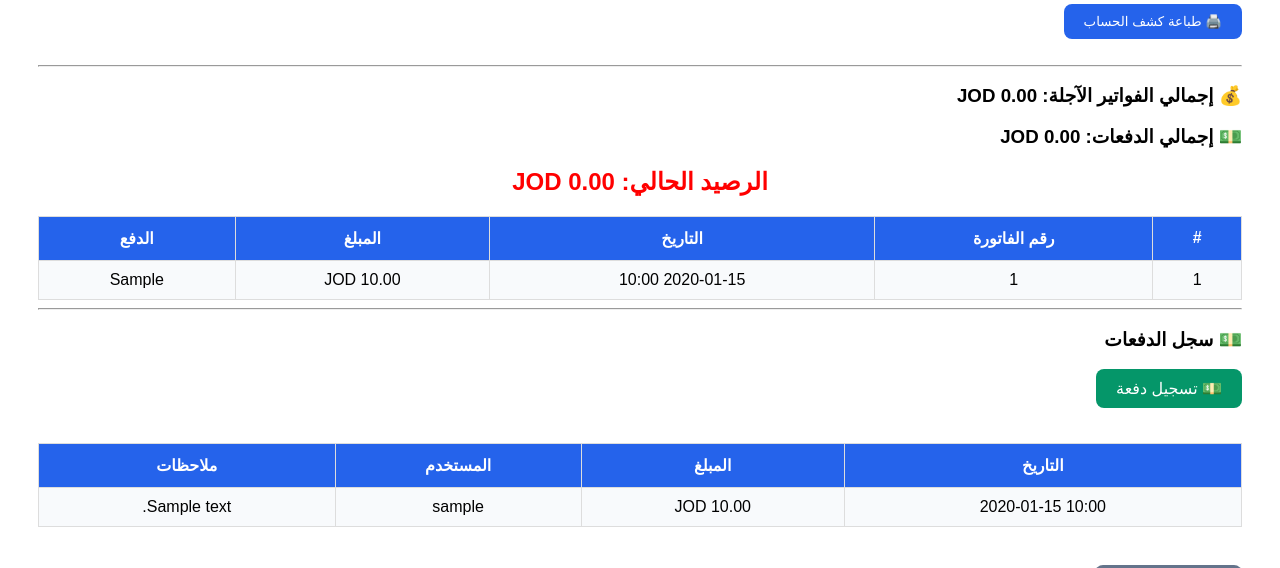
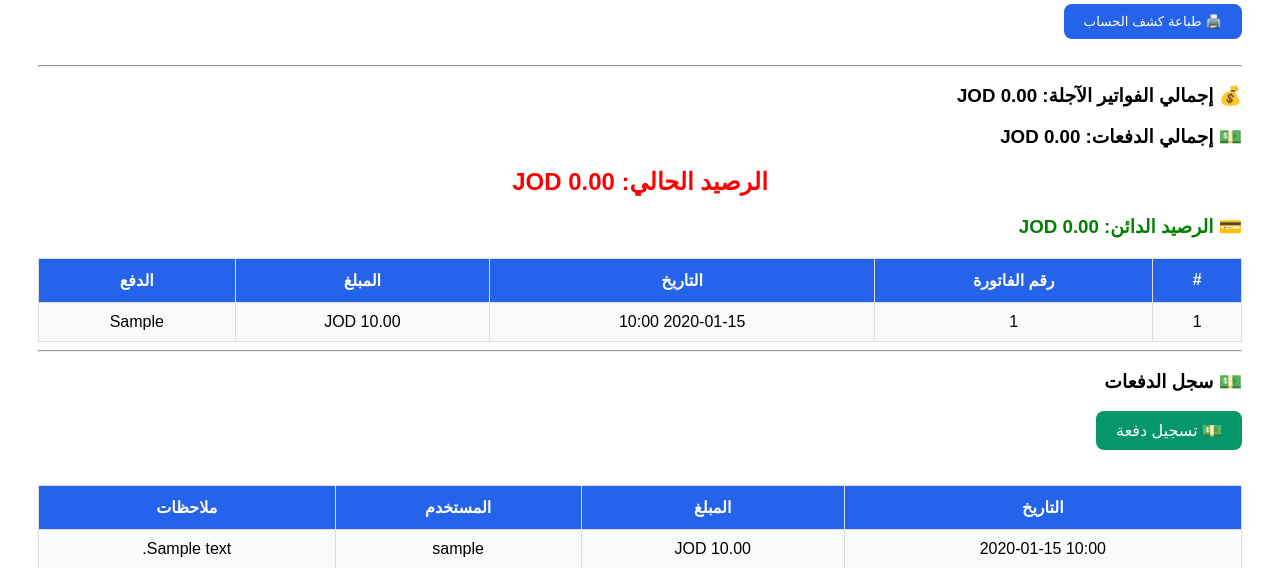
Before and after one commit to bkawash-ops/grecory_web, a Flask app: template templates/customer.html in a window 1280 px wide. Shown: the part 248-816 px from the top of the page. Run offline with Flask 3, Linux system fonts and the light colour scheme; the template is opened without the code that fills it: most values are stand-ins (such as "Sample title", 1, 10 or a date in 2020); some libraries are stand-ins or nearby versions.

Commit message:
Update customer.html

```diff
--- a/templates/customer.html
+++ b/templates/customer.html
@@ -141,9 +141,25 @@ body{
 <h2 style="color:red">
 
 الرصيد الحالي:
-{{"%.2f"|format(debt.debt|float - total_paid.total_paid|float)}} JOD
+{% if debt.debt|float > 0 %}
+{{"%.2f"|format(debt.debt|float)}} JOD
+{% else %}
+0.00 JOD
+{% endif %}
 
 </h2>
+
+
+<h3 style="color:green">
+
+💳 الرصيد الدائن:
+{% if debt.debt|float < 0 %}
+{{"%.2f"|format((debt.debt|float) * -1)}} JOD
+{% else %}
+0.00 JOD
+{% endif %}
+
+</h3>
 
 
 <table>
```
